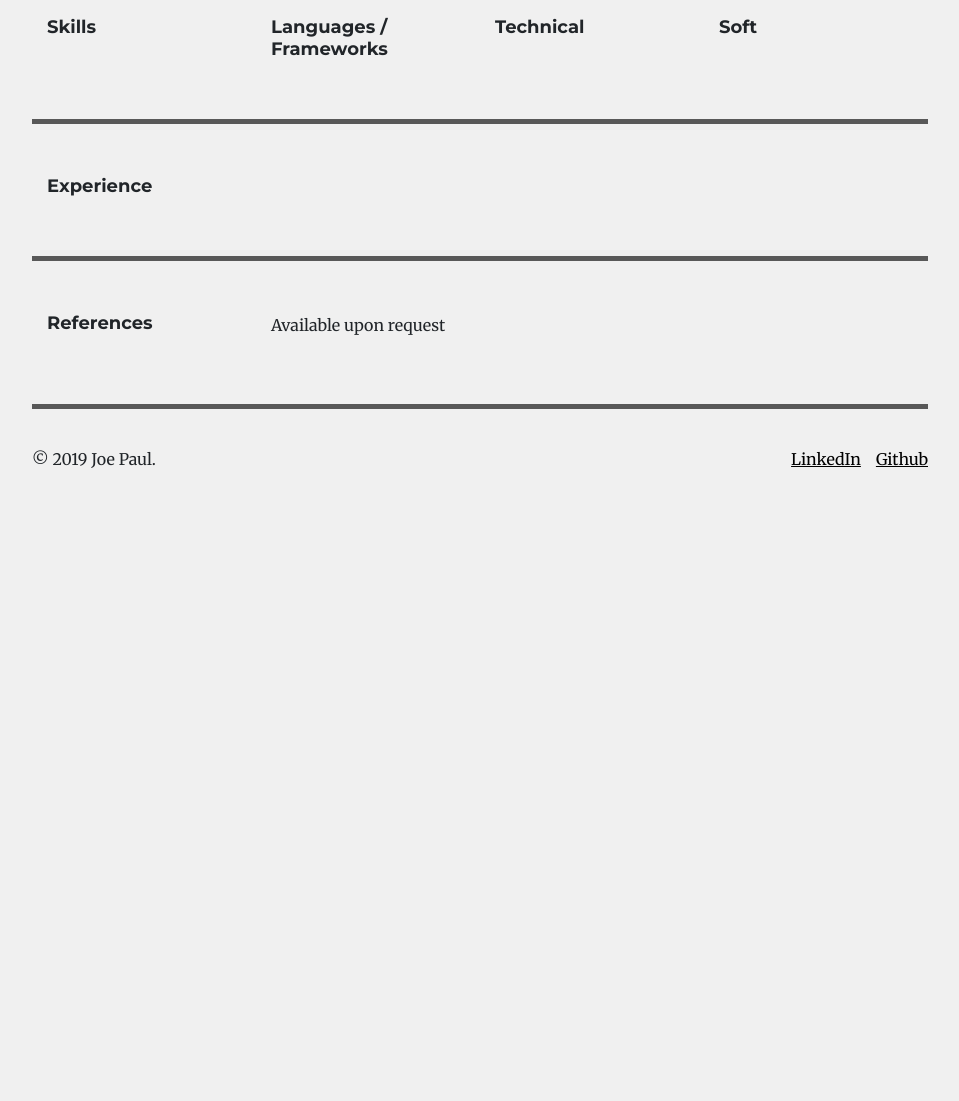
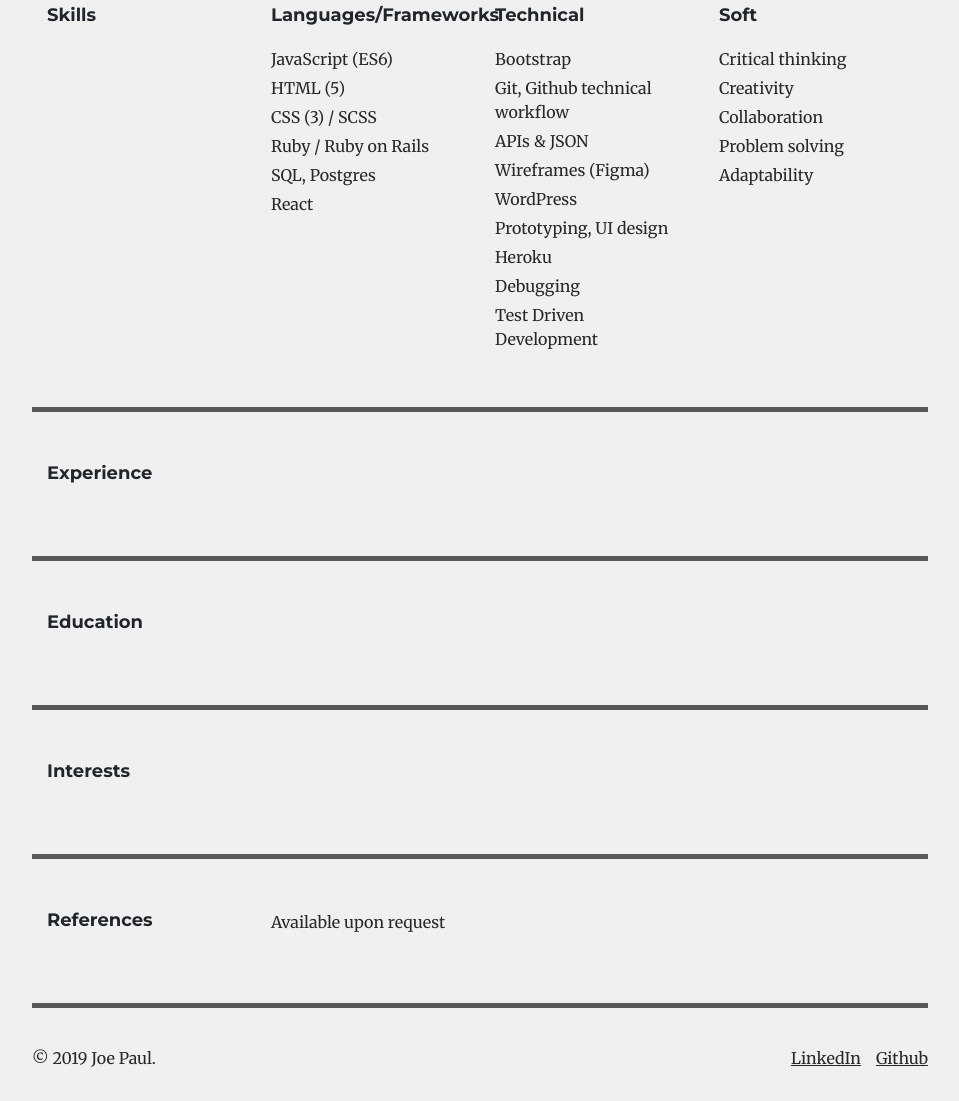
Before and after one commit to jpaul24/new_portfolio, a website: page app/cv.html in a window 1280 px wide. Shown: the part 508-1609 px from the top of the page, without its empty margins (160-1119 px from the left). Before the commit the page ends 1021 px from the top, so only its background shows below. Drawn offline with nearby package versions, Linux system fonts and the light colour scheme.

Commit message:
skills listed

```diff
--- a/app/cv.html
+++ b/app/cv.html
@@ -26,13 +26,34 @@
           <h4><strong>Skills</strong></h4>
         </div>
         <div class="col-12 col-lg-3">
-          <h4><strong>Languages / Frameworks</strong></h4>
+          <h4><strong>Languages/Frameworks</strong></h4>
+          <p>JavaScript (ES6)</p>
+          <p>HTML (5)</p>
+          <p>CSS (3) / SCSS</p>
+          <p>Ruby / Ruby on Rails</p>
+          <p>SQL, Postgres</p>
+          <p>React</p>
+          <p></p>
         </div>
         <div class="col-12 col-lg-3">
           <h4><strong>Technical</strong></h4>
+          <p>Bootstrap</p>
+          <p>Git, Github technical workflow</p>
+          <p>APIs & JSON</p>
+          <p>Wireframes (Figma)</p>
+          <p>WordPress</p>
+          <p>Prototyping, UI design</p>
+          <p>Heroku</p>
+          <p>Debugging</p>
+          <p>Test Driven Development</p>
         </div>
         <div class="col-12 col-lg-3">
           <h4><strong>Soft</strong></h4>
+          <p>Critical thinking</p>
+          <p>Creativity</p>
+          <p>Collaboration</p>
+          <p>Problem solving</p>
+          <p>Adaptability</p>
         </div>
       </div>
     </section>
@@ -40,6 +61,26 @@
       <div class="my-container row cv-pad">
         <div class="col-12 col-md-3">
           <h4><strong>Experience</strong></h4>
+        </div>
+        <div class="col-12 col-md-9">
+
+        </div>
+      </div>
+    </section>
+    <section class="education">
+      <div class="my-container row cv-pad">
+        <div class="col-12 col-md-3">
+          <h4><strong>Education</strong></h4>
+        </div>
+        <div class="col-12 col-md-9">
+
+        </div>
+      </div>
+    </section>
+    <section class="interests">
+      <div class="my-container row cv-pad">
+        <div class="col-12 col-md-3">
+          <h4><strong>Interests</strong></h4>
         </div>
         <div class="col-12 col-md-9">
 
--- a/app/scss/cv.scss
+++ b/app/scss/cv.scss
@@ -24,6 +24,12 @@ a {
 
 .cv h4 {
   font-size: 18px;
+  margin-bottom: 20px;
+}
+
+.cv p {
+  margin-bottom: 5px;
+  color: rgb(40, 40, 40);
 }
 
 .cv-pad {
@@ -36,6 +42,7 @@ a {
 
 .social-links {
   display: flex;
+  margin-bottom: 10px;
   a {
     padding-right: 30px;
   }
```
Also changed, not shown: app/index.html (+2 -2 lines), app/css/cv.css, app/css/styles.css.
